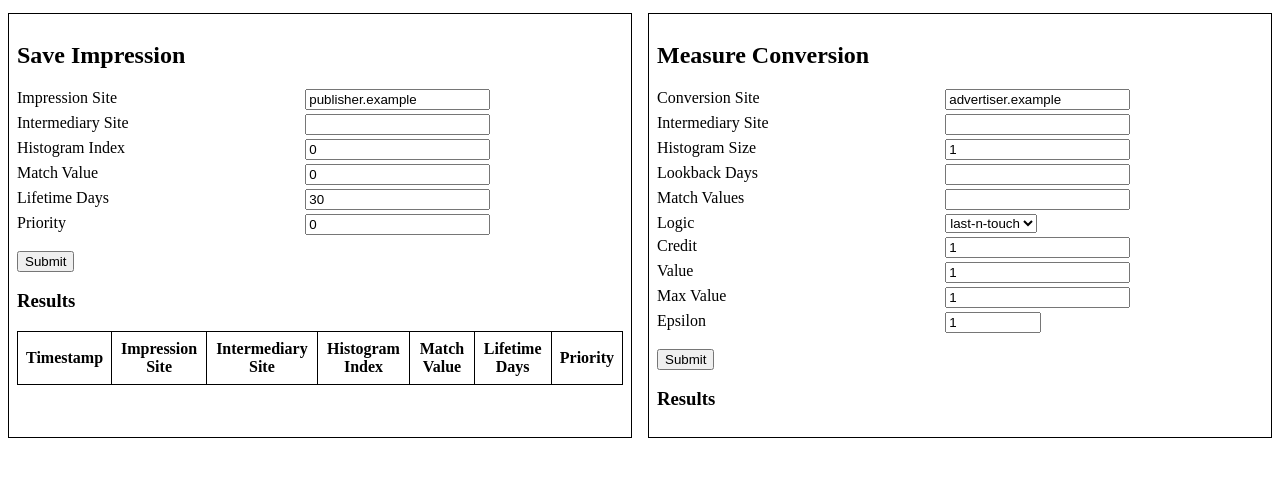
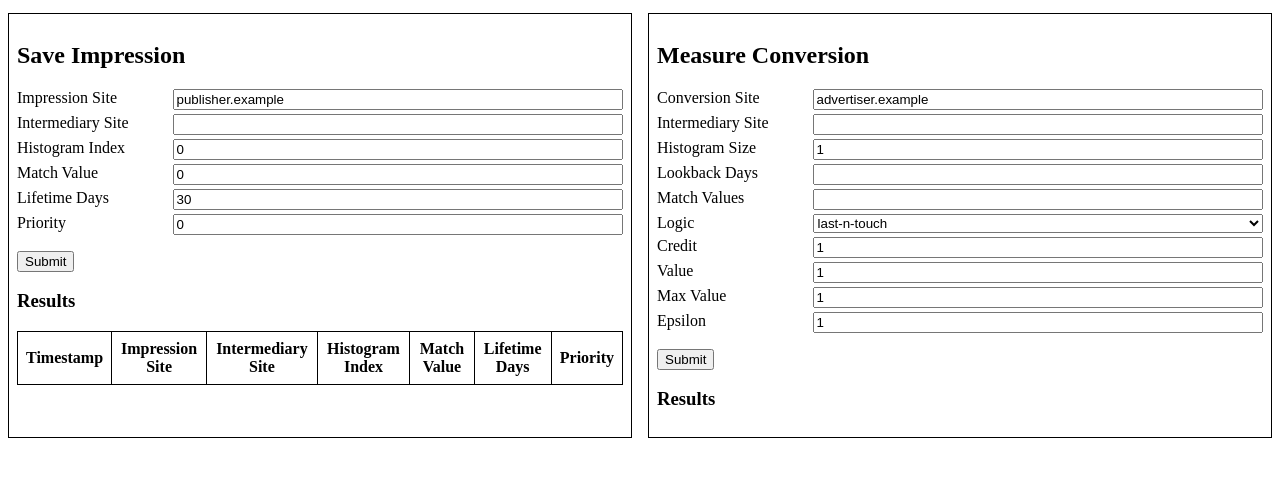
Before and after one commit to w3c/ppa, a website built with webpack: page impl/index.html in a window 1280 px wide. Shown: the part 117-594 px from the top of the page. Built offline with nearby package versions, Linux system fonts and the light colour scheme; what temporal-polyfill would draw is missing.

Commit message:
Fix grid formatting

```diff
--- a/impl/index.html
+++ b/impl/index.html
@@ -9,9 +9,15 @@
   dl {
     display: grid;
     grid-gap: 0.25em;
+    grid-template-columns: max-content;
 
     dd {
       grid-column-start: 2;
+
+      input,
+      select {
+        width: 100%;
+      }
     }
   }
 
```
